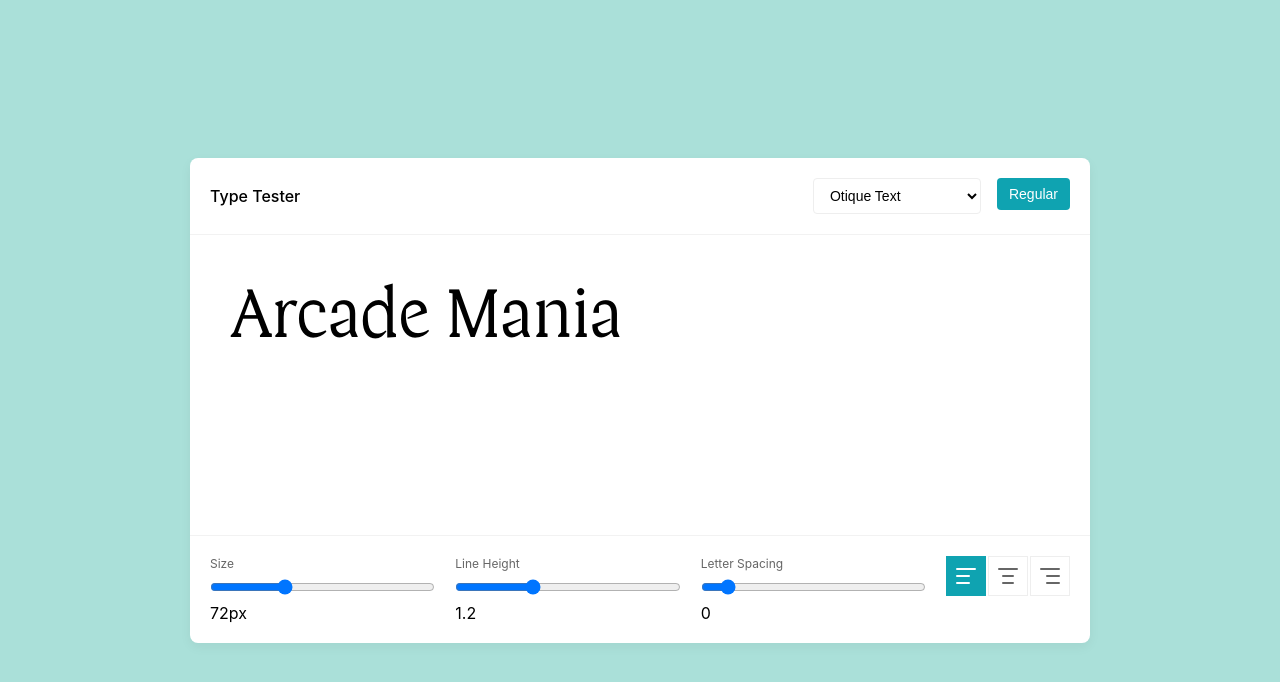
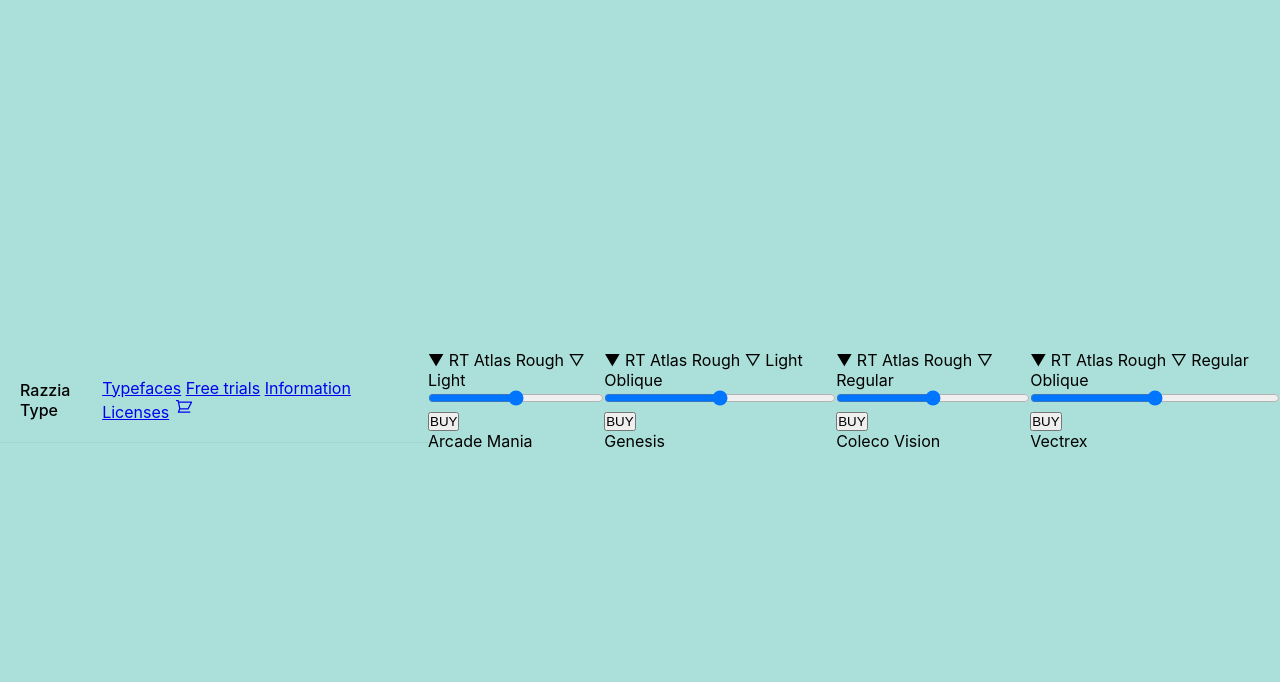
Before and after one commit to mikeyokei/Mikey-Type-Vault, a plain HTML site: page index.html in a window 1280 px wide. Drawn offline with Linux system fonts and the light colour scheme.

Commit message:
Update index.html

```diff
--- a/index.html
+++ b/index.html
@@ -3,72 +3,101 @@
 <head>
     <meta charset="UTF-8">
     <meta name="viewport" content="width=device-width, initial-scale=1.0">
-    <title>Minimal Type Tester</title>
+    <title>Type Tester</title>
     <link rel="stylesheet" href="style.css">
 </head>
 <body>
-    <div class="type-tester">
-        <div class="header">
-            <div class="brand">Type Tester</div>
-            <div class="controls">
-                <div class="font-selector">
-                    <select id="font-family">
-                        <option value="Otique">Otique Text</option>
-                        <option value="Sooper">Sooper Regular</option>
-                        <option value="Cheltender">Cheltender Regular</option>
-                        <option value="Pixel">Vectrex</option>
-                    </select>
-                </div>
-                <div class="weight-selector">
-                    <button class="weight-btn" data-weight="regular">Regular</button>
-                </div>
+    <div class="header">
+        <div class="brand">Razzia Type</div>
+        <div class="menu">
+            <a href="#" class="active">Typefaces</a>
+            <a href="#">Free trials</a>
+            <a href="#">Information</a>
+            <a href="#">Licenses</a>
+            <a href="#" class="cart-icon">
+                <svg width="20" height="20" viewBox="0 0 24 24" fill="none" xmlns="http://www.w3.org/2000/svg">
+                    <path d="M3 3H5L5.4 5M5.4 5H21L17 13H7M5.4 5L7 13M7 13L5.2 17H19" stroke="currentColor" stroke-width="1.5" stroke-linecap="round" stroke-linejoin="round"/>
+                </svg>
+            </a>
+        </div>
+    </div>
+
+    <!-- First typeface section -->
+    <div class="typeface-section">
+        <div class="typeface-controls">
+            <div class="weight-options">
+                <span class="weight-option active">▼ RT Atlas Rough</span>
+                <span class="weight-option">▽ Light</span>
             </div>
+            <div class="slider-container">
+                <input type="range" min="0" max="100" value="50" class="weight-slider">
+            </div>
+            <button class="buy-btn">BUY</button>
         </div>
-
-        <div class="text-container">
-            <div id="editable-text" contenteditable="true">
+        <div class="typeface-display">
+            <div class="editable-text otique" contenteditable="true">
                 Arcade Mania
             </div>
         </div>
+    </div>
 
-        <div class="controls-panel">
-            <div class="control-group">
-                <label for="font-size">Size</label>
-                <input type="range" id="font-size" min="12" max="200" value="72">
-                <span id="size-value">72px</span>
+    <!-- Second typeface section -->
+    <div class="typeface-section">
+        <div class="typeface-controls">
+            <div class="weight-options">
+                <span class="weight-option active">▼ RT Atlas Rough</span>
+                <span class="weight-option">▽ Light Oblique</span>
             </div>
-
-            <div class="control-group">
-                <label for="line-height">Line Height</label>
-                <input type="range" id="line-height" min="0.8" max="2" value="1.2" step="0.1">
-                <span id="line-height-value">1.2</span>
+            <div class="slider-container">
+                <input type="range" min="0" max="100" value="50" class="weight-slider">
             </div>
-
-            <div class="control-group">
-                <label for="letter-spacing">Letter Spacing</label>
-                <input type="range" id="letter-spacing" min="-0.05" max="0.5" value="0" step="0.01">
-                <span id="letter-spacing-value">0</span>
-            </div>
-
-            <div class="alignment-controls">
-                <button id="align-left" class="align-btn active">
-                    <svg width="24" height="24" viewBox="0 0 24 24" fill="none" xmlns="http://www.w3.org/2000/svg">
-                        <path d="M3 5H21M3 12H15M3 19H15" stroke="currentColor" stroke-width="2" stroke-linecap="round"/>
-                    </svg>
-                </button>
-                <button id="align-center" class="align-btn">
-                    <svg width="24" height="24" viewBox="0 0 24 24" fill="none" xmlns="http://www.w3.org/2000/svg">
-                        <path d="M3 5H21M7 12H17M7 19H17" stroke="currentColor" stroke-width="2" stroke-linecap="round"/>
-                    </svg>
-                </button>
-                <button id="align-right" class="align-btn">
-                    <svg width="24" height="24" viewBox="0 0 24 24" fill="none" xmlns="http://www.w3.org/2000/svg">
-                        <path d="M3 5H21M9 12H21M9 19H21" stroke="currentColor" stroke-width="2" stroke-linecap="round"/>
-                    </svg>
-                </button>
+            <button class="buy-btn">BUY</button>
+        </div>
+        <div class="typeface-display">
+            <div class="editable-text sooper" contenteditable="true">
+                Genesis
             </div>
         </div>
     </div>
+
+    <!-- Third typeface section -->
+    <div class="typeface-section">
+        <div class="typeface-controls">
+            <div class="weight-options">
+                <span class="weight-option active">▼ RT Atlas Rough</span>
+                <span class="weight-option">▽ Regular</span>
+            </div>
+            <div class="slider-container">
+                <input type="range" min="0" max="100" value="50" class="weight-slider">
+            </div>
+            <button class="buy-btn">BUY</button>
+        </div>
+        <div class="typeface-display">
+            <div class="editable-text cheltender" contenteditable="true">
+                Coleco Vision
+            </div>
+        </div>
+    </div>
+
+    <!-- Fourth typeface section -->
+    <div class="typeface-section">
+        <div class="typeface-controls">
+            <div class="weight-options">
+                <span class="weight-option active">▼ RT Atlas Rough</span>
+                <span class="weight-option">▽ Regular Oblique</span>
+            </div>
+            <div class="slider-container">
+                <input type="range" min="0" max="100" value="50" class="weight-slider">
+            </div>
+            <button class="buy-btn">BUY</button>
+        </div>
+        <div class="typeface-display">
+            <div class="editable-text pixel" contenteditable="true">
+                Vectrex
+            </div>
+        </div>
+    </div>
+
     <script src="script.js"></script>
 </body>
 </html>
```
